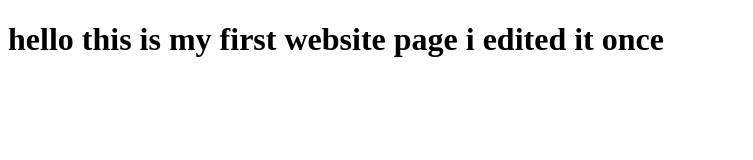
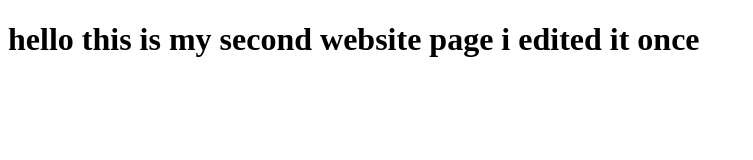
Before and after one commit to F9oOol11/my-travel-plans, a plain HTML site: page index.html in a window 1280 px wide. Shown: the whole page, without its empty margins (0-753 px from the left). Drawn offline with Linux system fonts and the light colour scheme.

Commit message:
second changes !
thsi is the second virsion of my file

```diff
--- a/index.html
+++ b/index.html
@@ -6,6 +6,6 @@
     <title>test</title>
   </head>
   <body>
-    <h1>hello this is my first website page i edited it once</h1>
+    <h1>hello this is my second website page i edited it once</h1>
   </body>
 </html>
```
